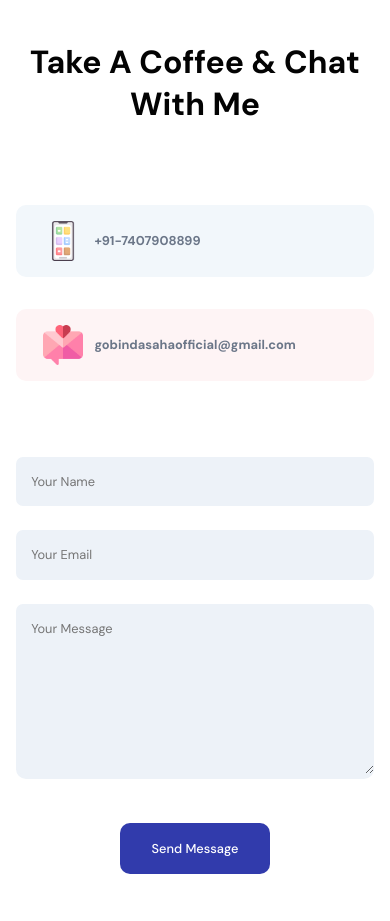
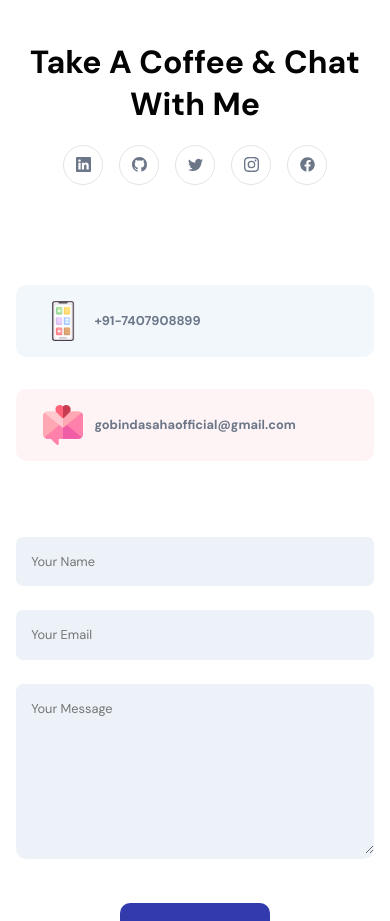
Before and after one commit to gtechgobinda/portfolio-website, a React (Vite) app in the folder frontend_react/: page / in a window 390 px wide. Shown: the part 4560-5481 px from the top of the page. Built offline with nearby package versions, Linux system fonts and the light colour scheme; no server answers.

Commit message:
social media add also mobile devices

```diff
--- a/frontend_react/src/container/Footer/Footer.jsx
+++ b/frontend_react/src/container/Footer/Footer.jsx
@@ -2,6 +2,10 @@ import { useState } from "react";
 import { client } from "../../client";
 import { images } from "../../constants";
 import { AppWrap, MotionWrap } from "../../wrapper";
+
+import { BsGithub, BsInstagram, BsLinkedin, BsTwitter } from "react-icons/bs";
+import { FaFacebook } from "react-icons/fa";
+
 import "./Footer.scss";
 
 // eslint-disable-next-line react-refresh/only-export-components
@@ -44,6 +48,36 @@ const Footer = () => {
   return (
     <>
       <h2 className="head-text">Take a coffee & chat with me</h2>
+
+      {/* extra social media section  start*/}
+      <div className="app__social_mobile">
+        <a href="#" target="_blank" rel="noreferrer">
+          <div>
+            <BsLinkedin />
+          </div>
+        </a>
+        <a href="#" target="_blank" rel="noreferrer">
+          <div>
+            <BsGithub />
+          </div>
+        </a>
+        <a href="#" target="_blank" rel="noreferrer">
+          <div>
+            <BsTwitter />
+          </div>
+        </a>
+        <a href="#" target="_blank" rel="noreferrer">
+          <div>
+            <BsInstagram />
+          </div>
+        </a>
+        <a href="#" target="_blank" rel="noreferrer">
+          <div>
+            <FaFacebook />
+          </div>
+        </a>
+      </div>
+      {/* extra social media section end*/}
 
       <div className="app__footer-cards">
         <div className="app__footer-card ">
--- a/frontend_react/src/container/Footer/Footer.scss
+++ b/frontend_react/src/container/Footer/Footer.scss
@@ -105,3 +105,50 @@
     margin: 1rem 0;
   }
 }
+
+// extra section for social media
+
+.app__social_mobile {
+  @media screen and (min-width: 501px) {
+    display: none;
+  }
+  @media screen and (max-width: 500px) {
+    display: flex;
+    justify-content: flex-end;
+    align-items: center;
+    flex-direction: row;
+    gap: 1rem;
+
+    padding: 1rem;
+
+    div {
+      width: 40px;
+      height: 40px;
+      border-radius: 50%;
+      background-color: var(--white-color);
+      margin: 0.25rem 0;
+      border: 1px solid var(--lightGray-color);
+
+      display: flex;
+      justify-content: center;
+      align-items: center;
+
+      transition: all 0.3s ease-in-out;
+
+      svg {
+        width: 15px;
+        height: 15px;
+        color: var(--gray-color);
+      }
+
+      &:hover {
+        background-color: var(--secondary-color);
+        border-color: var(--secondary-color);
+
+        svg {
+          color: var(--white-color);
+        }
+      }
+    }
+  }
+}
```
